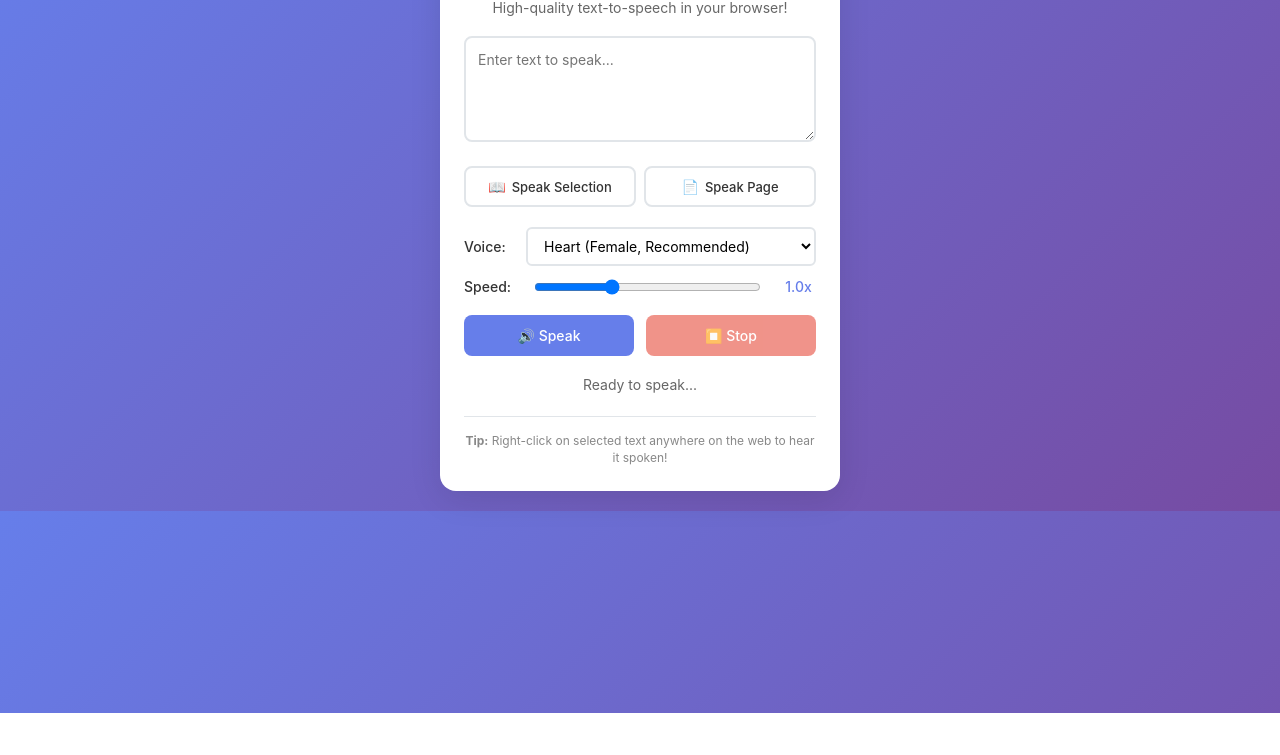
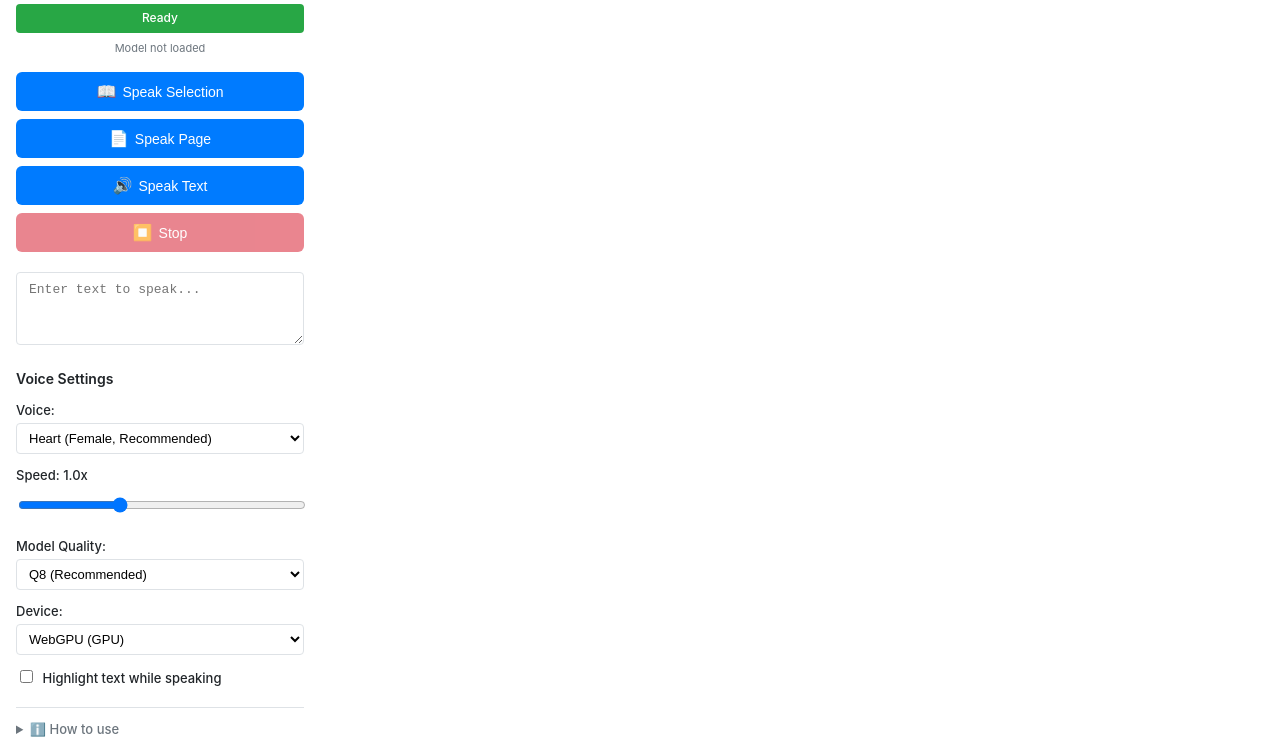
Before and after one commit to Manto/vox-local, a website built with webpack: page src/popup.html in a window 1280 px wide. Shown: the part 87-842 px from the top of the page. Before the commit the page ends 800 px from the top, so only its background shows below. Built offline with nearby package versions, Linux system fonts and the light colour scheme.

```diff
--- a/src/popup.css
+++ b/src/popup.css
@@ -1,68 +1,111 @@
-/* Kokoro TTS Extension Styles */
+/* Popup styles for Kokoro TTS extension */
+
+:root {
+  --primary-color: #007bff;
+  --success-color: #28a745;
+  --danger-color: #dc3545;
+  --warning-color: #ffc107;
+  --light-bg: #f8f9fa;
+  --border-color: #dee2e6;
+  --text-color: #212529;
+  --text-muted: #6c757d;
+}
 
 * {
-    padding: 0;
-    margin: 0;
   box-sizing: border-box;
-    font-family: -apple-system, BlinkMacSystemFont, 'Segoe UI', 'Roboto', 'Oxygen', 'Ubuntu', 'Cantarell', sans-serif;
 }
 
 body {
-    background: linear-gradient(135deg, #667eea 0%, #764ba2 100%);
-    min-width: 400px;
-    min-height: 550px;
-    display: flex;
-    justify-content: center;
-    align-items: center;
-    padding: 20px;
+  width: 320px;
+  min-height: 500px;
+  margin: 0;
+  padding: 0;
+  font-family: -apple-system, BlinkMacSystemFont, 'Segoe UI', Roboto, sans-serif;
+  font-size: 14px;
+  line-height: 1.4;
+  color: var(--text-color);
+  background: white;
 }
 
 .container {
-    background: white;
-    border-radius: 16px;
-    padding: 24px;
-    box-shadow: 0 8px 32px rgba(0, 0, 0, 0.1);
-    width: 100%;
-    max-width: 400px;
+  padding: 16px;
 }
 
-h1 {
-    font-size: 28px;
+/* Header */
+header {
   text-align: center;
-    font-weight: 600;
-    margin-bottom: 8px;
-    color: #333;
+  margin-bottom: 16px;
+  padding-bottom: 12px;
+  border-bottom: 1px solid var(--border-color);
 }
 
-h2 {
-    font-size: 14px;
-    text-align: center;
-    font-weight: 400;
-    margin-bottom: 20px;
-    color: #666;
+header h1 {
+  margin: 0 0 4px 0;
+  font-size: 18px;
+  font-weight: 600;
 }
 
-.input-section {
+.subtitle {
+  margin: 0;
+  color: var(--text-muted);
+  font-size: 12px;
+}
+
+/* Status Section */
+.status-section {
+  display: flex;
+  flex-direction: column;
+  gap: 8px;
+  margin-bottom: 16px;
+}
+
+.status-badge {
+  padding: 6px 12px;
+  border-radius: 4px;
+  font-size: 12px;
+  font-weight: 500;
+  text-align: center;
+}
+
+.status-badge.ready {
+  background-color: var(--success-color);
+  color: white;
+}
+
+.status-badge.loading {
+  background-color: var(--warning-color);
+  color: black;
+}
+
+.status-badge.speaking {
+  background-color: var(--primary-color);
+  color: white;
+}
+
+.status-badge.error {
+  background-color: var(--danger-color);
+  color: white;
+}
+
+.model-status {
+  font-size: 11px;
+  color: var(--text-muted);
+  text-align: center;
+}
+
+/* Controls */
+.controls {
+  display: flex;
+  flex-direction: column;
+  gap: 8px;
   margin-bottom: 20px;
 }
 
-.page-controls-section {
-    margin-bottom: 20px;
-}
-
-.page-control-buttons {
-    display: flex;
-    gap: 8px;
-}
-
-.page-btn {
-    flex: 1;
-    padding: 10px 12px;
-    border: 2px solid #e1e5e9;
-    border-radius: 8px;
-    background: white;
-    color: #333;
-    font-size: 13px;
+.btn {
+  padding: 10px 16px;
+  border: none;
+  border-radius: 6px;
+  font-size: 14px;
   font-weight: 500;
   cursor: pointer;
   transition: all 0.2s ease;
@@ -72,164 +115,112 @@
   gap: 6px;
 }
 
-.page-btn:hover:not(:disabled) {
-    background: #f8f9fa;
-    border-color: #667eea;
-    transform: translateY(-1px);
+.btn:disabled {
+  opacity: 0.6;
+  cursor: not-allowed;
 }
 
-.page-btn:active:not(:disabled) {
-    transform: translateY(0);
+.btn-primary {
+  background-color: var(--primary-color);
+  color: white;
+}
+
+.btn-primary:hover:not(:disabled) {
+  background-color: #0056b3;
+}
+
+.btn-danger {
+  background-color: var(--danger-color);
+  color: white;
+}
+
+.btn-danger:hover:not(:disabled) {
+  background-color: #c82333;
 }
 
 .icon {
-    font-size: 14px;
+  font-size: 16px;
+}
+
+/* Input Section */
+.input-section {
+  margin-bottom: 20px;
 }
 
 #text {
   width: 100%;
-    padding: 12px;
-    border: 2px solid #e1e5e9;
-    border-radius: 8px;
-    font-size: 14px;
+  padding: 8px 12px;
+  border: 1px solid var(--border-color);
+  border-radius: 4px;
+  font-size: 13px;
   line-height: 1.4;
   resize: vertical;
-    min-height: 80px;
-    transition: border-color 0.2s ease;
+  min-height: 60px;
+  background: white;
 }
 
-#text:focus {
-    outline: none;
-    border-color: #667eea;
-}
-
-.controls-section {
+/* Settings */
+.settings {
   margin-bottom: 20px;
 }
 
-.control-row {
-    display: flex;
-    align-items: center;
-    margin-bottom: 12px;
-    gap: 12px;
+.settings h3 {
+  margin: 0 0 12px 0;
+  font-size: 14px;
+  font-weight: 600;
+  color: var(--text-color);
 }
 
-.control-row label {
-    font-weight: 500;
-    color: #333;
-    min-width: 50px;
-    font-size: 14px;
+.setting-group {
+  margin-bottom: 12px;
 }
 
-#voice-select {
-    flex: 1;
-    padding: 8px 12px;
-    border: 2px solid #e1e5e9;
-    border-radius: 6px;
-    font-size: 14px;
-    background: white;
-    transition: border-color 0.2s ease;
+.setting-group label {
+  display: block;
+  margin-bottom: 4px;
+  font-size: 13px;
+  font-weight: 500;
+  color: var(--text-color);
 }
 
-#voice-select:focus {
-    outline: none;
-    border-color: #667eea;
+.setting-group select,
+.setting-group input[type="range"] {
+  width: 100%;
+  padding: 6px 8px;
+  border: 1px solid var(--border-color);
+  border-radius: 4px;
+  font-size: 13px;
+  background: white;
 }
 
-#speed-slider {
-    flex: 1;
-    margin: 0 8px;
+.setting-group input[type="checkbox"] {
+  margin-right: 6px;
 }
 
-#speed-value {
-    font-weight: 500;
-    color: #667eea;
-    min-width: 35px;
-    text-align: center;
-    font-size: 14px;
+/* Info Section */
+.info {
+  border-top: 1px solid var(--border-color);
+  padding-top: 12px;
 }
 
-.button-section {
-    display: flex;
-    gap: 12px;
-    margin-bottom: 20px;
+.info summary {
+  cursor: pointer;
+  font-size: 13px;
+  font-weight: 500;
+  color: var(--text-muted);
 }
 
-button {
-    flex: 1;
-    padding: 12px 16px;
-    border: none;
-    border-radius: 8px;
-    font-size: 14px;
-    font-weight: 500;
-    cursor: pointer;
-    transition: all 0.2s ease;
+.info ul {
+  margin: 8px 0 0 0;
+  padding-left: 20px;
 }
 
-#speak-btn {
-    background: #667eea;
-    color: white;
+.info li {
+  margin-bottom: 4px;
+  font-size: 12px;
+  color: var(--text-muted);
 }
 
-#speak-btn:hover:not(:disabled) {
-    background: #5a6fd8;
-    transform: translateY(-1px);
+.info strong {
+  color: var(--text-color);
 }
-
-#stop-btn {
-    background: #e74c3c;
-    color: white;
-}
-
-#stop-btn:hover:not(:disabled) {
-    background: #c0392b;
-    transform: translateY(-1px);
-}
-
-button:disabled {
-    opacity: 0.6;
-    cursor: not-allowed;
-    transform: none;
-}
-
-.status-section {
-    margin-bottom: 20px;
-}
-
-#status {
-    font-size: 14px;
-    color: #666;
-    text-align: center;
-    min-height: 20px;
-}
-
-#progress {
-    margin-top: 12px;
-}
-
-.progress-bar {
-    width: 100%;
-    height: 4px;
-    background: #e1e5e9;
-    border-radius: 2px;
-    overflow: hidden;
-}
-
-.progress-fill {
-    height: 100%;
-    background: #667eea;
-    width: 0%;
-    transition: width 0.3s ease;
-}
-
-.instructions {
-    border-top: 1px solid #e1e5e9;
-    padding-top: 16px;
-}
-
-.instructions p {
-    font-size: 12px;
-    color: #888;
-    text-align: center;
-    line-height: 1.4;
-}
--- a/src/popup.html
+++ b/src/popup.html
@@ -1,38 +1,49 @@
 <!DOCTYPE html>
 <html lang="en">
-
 <head>
   <meta charset="UTF-8">
-    <meta http-equiv="X-UA-Compatible" content="IE=edge">
   <meta name="viewport" content="width=device-width, initial-scale=1.0">
-    <title>VoxLocal | Browser Extension</title>
-
-    <!-- Load styles -->
-    <link rel="stylesheet" href="popup.css" />
+  <title>Kokoro TTS</title>
+  <link rel="stylesheet" href="popup.css">
 </head>
-
 <body>
   <div class="container">
-        <h1>🎵 VoxLocal</h1>
-        <h2>High-quality text-to-speech in your browser!</h2>
+    <header>
+      <h1>🎙️ Kokoro TTS</h1>
+      <p class="subtitle">Text-to-Speech with WebGPU</p>
+    </header>
+
+    <div class="status-section">
+      <div id="status" class="status-badge ready">Ready</div>
+      <div id="model-status" class="model-status">Model not loaded</div>
+    </div>
+
+    <div class="controls">
+      <button id="speak-selection" class="btn btn-primary" title="Speak selected text">
+        <span class="icon">📖</span> Speak Selection
+      </button>
+
+      <button id="speak-page" class="btn btn-primary" title="Speak entire page">
+        <span class="icon">📄</span> Speak Page
+      </button>
+
+      <button id="speak-btn" class="btn btn-primary" title="Speak entered text">
+        <span class="icon">🔊</span> Speak Text
+      </button>
+
+      <button id="stop-btn" class="btn btn-danger" disabled title="Stop speaking">
+        <span class="icon">⏹️</span> Stop
+      </button>
+    </div>
 
     <div class="input-section">
-            <textarea id="text" placeholder="Enter text to speak..." rows="4"></textarea>
+      <textarea id="text" placeholder="Enter text to speak..." rows="3"></textarea>
     </div>
 
-        <div class="page-controls-section">
-            <div class="page-control-buttons">
-                <button id="speak-selection" class="page-btn" title="Speak selected text">
-                    <span class="icon">📖</span> Speak Selection
-                </button>
-                <button id="speak-page" class="page-btn" title="Speak entire page">
-                    <span class="icon">📄</span> Speak Page
-                </button>
-            </div>
-        </div>
+    <div class="settings">
+      <h3>Voice Settings</h3>
 
-        <div class="controls-section">
-            <div class="control-row">
+      <div class="setting-group">
         <label for="voice-select">Voice:</label>
         <select id="voice-select">
           <option value="af_heart">Heart (Female, Recommended)</option>
@@ -44,31 +55,50 @@
         </select>
       </div>
 
-            <div class="control-row">
-                <label for="speed-slider">Speed:</label>
-                <input type="range" id="speed-slider" min="0.5" max="2" step="0.1" value="1">
-                <span id="speed-value">1.0x</span>
+      <div class="setting-group">
+        <label for="speed-slider">Speed: <span id="speed-value">1.0</span>x</label>
+        <input type="range" id="speed-slider" min="0.5" max="2.0" step="0.1" value="1.0">
+      </div>
+
+      <div class="setting-group">
+        <label for="dtype">Model Quality:</label>
+        <select id="dtype">
+          <option value="q8">Q8 (Recommended)</option>
+          <option value="fp16">FP16 (High Quality)</option>
+          <option value="fp32">FP32 (Highest Quality)</option>
+          <option value="q4">Q4 (Fast)</option>
+          <option value="q4f16">Q4F16 (Balanced)</option>
+        </select>
+      </div>
+
+      <div class="setting-group">
+        <label for="device">Device:</label>
+        <select id="device">
+          <option value="webgpu">WebGPU (GPU)</option>
+          <option value="wasm">WASM (CPU)</option>
+        </select>
+      </div>
+
+      <div class="setting-group">
+        <label>
+          <input type="checkbox" id="auto-highlight">
+          Highlight text while speaking
+        </label>
       </div>
     </div>
 
-        <div class="button-section">
-            <button id="speak-btn">🔊 Speak</button>
-            <button id="stop-btn" disabled>⏹️ Stop</button>
-        </div>
-
-        <div class="status-section">
-            <div id="status">Ready to speak...</div>
-            <div id="progress" style="display: none;">
-                <div class="progress-bar">
-                    <div class="progress-fill" id="progress-fill"></div>
-                </div>
-            </div>
-        </div>
-
-        <div class="instructions">
-            <p><strong>Tip:</strong> Right-click on selected text anywhere on the web to hear it spoken!</p>
+    <div class="info">
+      <details>
+        <summary>ℹ️ How to use</summary>
+        <ul>
+          <li><strong>Speak Selection:</strong> Select text on any webpage, then click this button</li>
+          <li><strong>Speak Page:</strong> Reads all visible text on the current page</li>
+          <li><strong>Speak Text:</strong> Enter text above and click to hear it spoken</li>
+          <li><strong>First use:</strong> Model will download (~50-200MB depending on quality)</li>
+          <li><strong>WebGPU:</strong> Requires Chrome/Edge with WebGPU enabled</li>
+        </ul>
+      </details>
     </div>
   </div>
 </body>
-
 </html>
--- a/webpack.config.js
+++ b/webpack.config.js
@@ -26,6 +26,7 @@
         new HtmlWebpackPlugin({
             template: './src/popup.html',
             filename: 'popup.html',
+            chunks: ['popup'], // Only inject popup.js into popup.html
         }),
         new CopyPlugin({
             patterns: [
```
Also changed, not shown: src/background.js (+16 -5 lines), src/popup.js (+24 -12 lines). Lines whose indentation alone changed are shown as unchanged.
